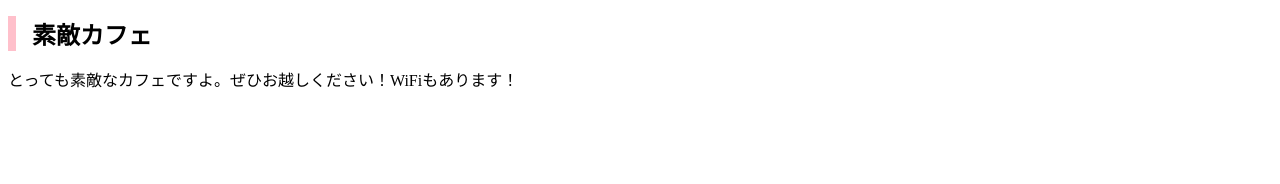
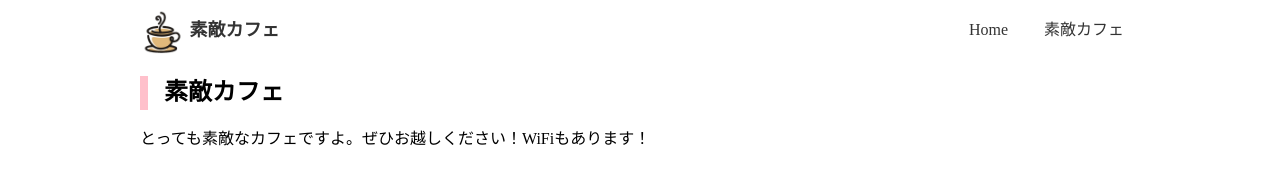
Before and after one commit to mawork2022/mycafe, a plain HTML site: page index.html in a window 1280 px wide. Drawn offline with Linux system fonts and the light colour scheme.

Commit message:
Add files via upload

```diff
--- a/css/style.css
+++ b/css/style.css
@@ -1,5 +1,81 @@
+/* common */
+* {
+  margin: 0;
+  padding: 0;
+}
+
 h1 {
+  line-height: 1.4;
+}
+
+p {
+  line-height: 1.6;
+  margin-top: 16px;
+}
+
+
+/* header */
+
+.ttl-1 {
   font-size: 24px;
   padding-left: 16px;
   border-left: 8px solid pink;
+  margin-top: 16px;
 }
+
+header {
+  /* background: #eee; */
+  max-width: 1000px;
+  margin: 0 auto;
+}
+
+header h1 {
+  font-size: 18px;
+  line-height: 60px;
+  cursor: pointer;
+}
+
+header h1 a {
+  text-decoration: none;
+  color: #333;
+}
+
+header img {
+  width: 45px;
+  vertical-align: middle;
+}
+
+header nav {
+  display: flex;
+  justify-content: space-between;
+
+}
+
+header nav ul {
+  display: flex;
+}
+
+header nav li {
+  list-style: none;
+}
+
+header nav li+li {
+  margin-left: 4px;
+}
+
+header nav li a {
+  display: inline-block;
+  line-height: 60px;
+  padding: 0 16px;
+  text-decoration: none;
+  color: #333;
+}
+
+header nav li a:hover {
+  background: #eee;
+}
+
+.main {
+  max-width: 1000px;
+  margin: 0 auto;
+}
--- a/index.html
+++ b/index.html
@@ -5,11 +5,27 @@
   <meta http-equiv="X-UA-Compatible" content="IE=edge">
   <meta name="viewport" content="width=device-width, initial-scale=1.0">
   <title>素敵カフェ</title>
-  <link rel="icon" href="./img/01-favicon.png">
+  <link rel="icon" href="./img/02-user3.png">
   <link rel="stylesheet" href="css/style.css">
 </head>
 <body>
-  <h1>素敵カフェ</h1>
-  <p>とっても素敵なカフェですよ。ぜひお越しください！WiFiもあります！</p>
+  <header>
+    <nav>
+      <h1>
+        <a href="https://mawork2022.github.io/" target="_blank">
+          <img src="./img/logo-cafe.png" alt="ロゴ画像">
+          素敵カフェ
+        </a>
+      </h1>
+      <ul>
+        <li><a href="https://mawork2022.github.io/" target="_blank">Home</a></li>
+        <li><a href="#">素敵カフェ</a></li>
+      </ul>
+    </nav>
+  </header>
+  <div class="main">
+    <h1 class="ttl-1">素敵カフェ</h1>
+    <p>とっても素敵なカフェですよ。ぜひお越しください！WiFiもあります！</p>
+  </div>
 </body>
 </html>
```
Also changed, not shown: img/02-user3.png (added), img/logo-cafe.png (added).
